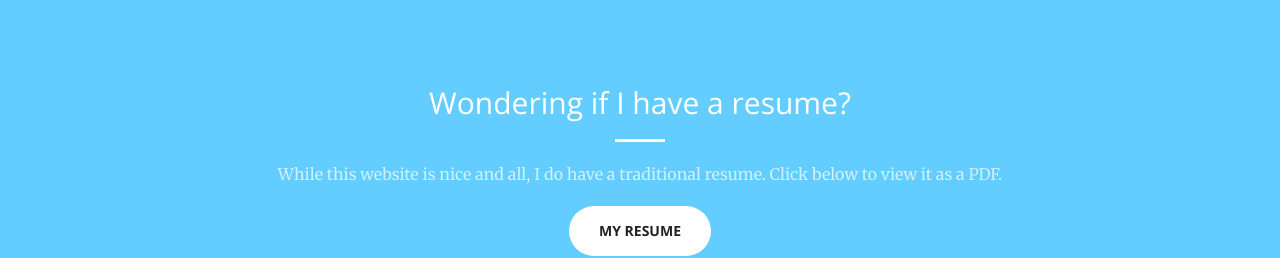
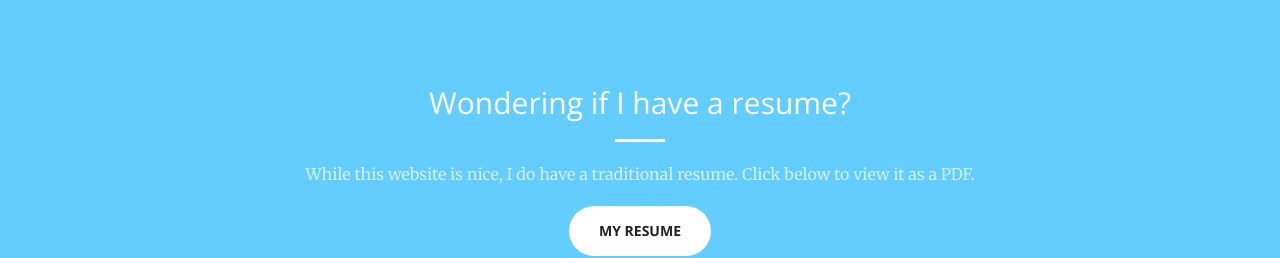
Before and after one commit to AaronPerk/aaronperk.github.io, a website: page index.html in a window 1280 px wide. Shown: the part 814-1072 px from the top of the page. Drawn offline with nearby package versions, Linux system fonts and the light colour scheme.

Commit message:
Updated index.html

```diff
--- a/index.html
+++ b/index.html
@@ -83,7 +83,7 @@
                 <div class="col-lg-8 col-lg-offset-2 text-center">
                     <h2 class="section-heading">Wondering if I have a resume?</h2>
                     <hr class="light">
-                    <p class="text-faded">While this website is nice and all, I do have a traditional resume. Click below to view it as a PDF.</p>
+                    <p class="text-faded">While this website is nice, I do have a traditional resume. Click below to view it as a PDF.</p>
                     <a href="AaronPerkinsResume.pdf" class="btn btn-default btn-xl sr-button">My Resume</a>
                 </div>
             </div>
```
